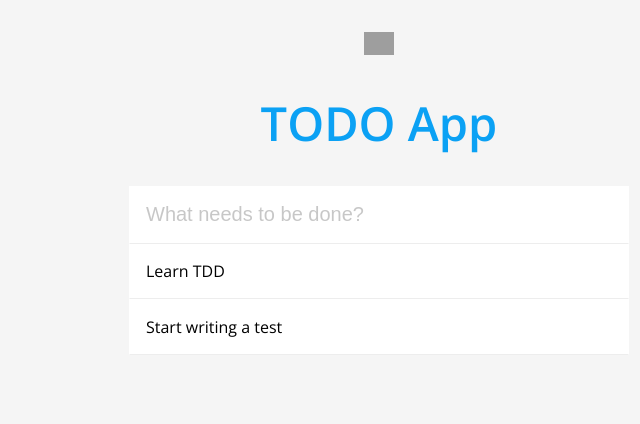
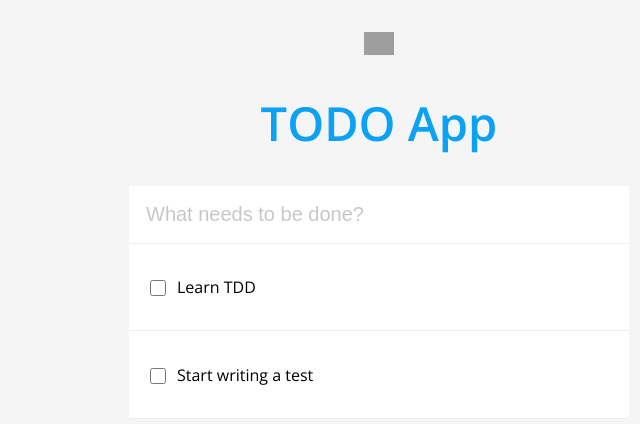
Before and after one commit to CodiumTeam/tdd-training-js, a React (Create React App) app in the folder todo-app/: page / in a window 1280 px wide. Shown: the top 424 px of the page, without its empty margins (261-901 px from the left). Built offline with nearby package versions, Linux system fonts and the light colour scheme; grey boxes are pictures that could not be loaded.

Commit message:
Add checkbox

```diff
--- a/todo-app/src/App.js
+++ b/todo-app/src/App.js
@@ -29,10 +29,21 @@ function App() {
         onChange={handleOnChange}
       />
       <ul className="todo-list">
-        <li>Learn TDD</li>
-        <li>Start writing a test</li>
+        <li>
+          <input type="checkbox" />
+          <p>Learn TDD</p>
+        </li>
+        <li>
+          <input type="checkbox" />
+          <p>Start writing a test</p>
+        </li>
         {items.map((item, index) => {
-          return <li key={index}>{item}</li>;
+          return (
+            <li key={index}>
+              <input type="checkbox" />
+              <p>{item}</p>
+            </li>
+          );
         })}
       </ul>
     </div>
--- a/todo-app/src/index.css
+++ b/todo-app/src/index.css
@@ -38,6 +38,13 @@ input[type='text']:focus {
   outline: none;
 }
 
+input[type='checkbox'] {
+  width: 16px;
+  height: 16px;
+  position: relative;
+  top: 3px;
+}
+
 ::placeholder {
   opacity: 0.4;
 }
@@ -59,3 +66,8 @@ ul li {
 ul li:first-child {
   border-top: 1px solid #ededed;
 }
+
+ul li p {
+  display: inline-block;
+  margin-left: 0.5rem;
+}
```
